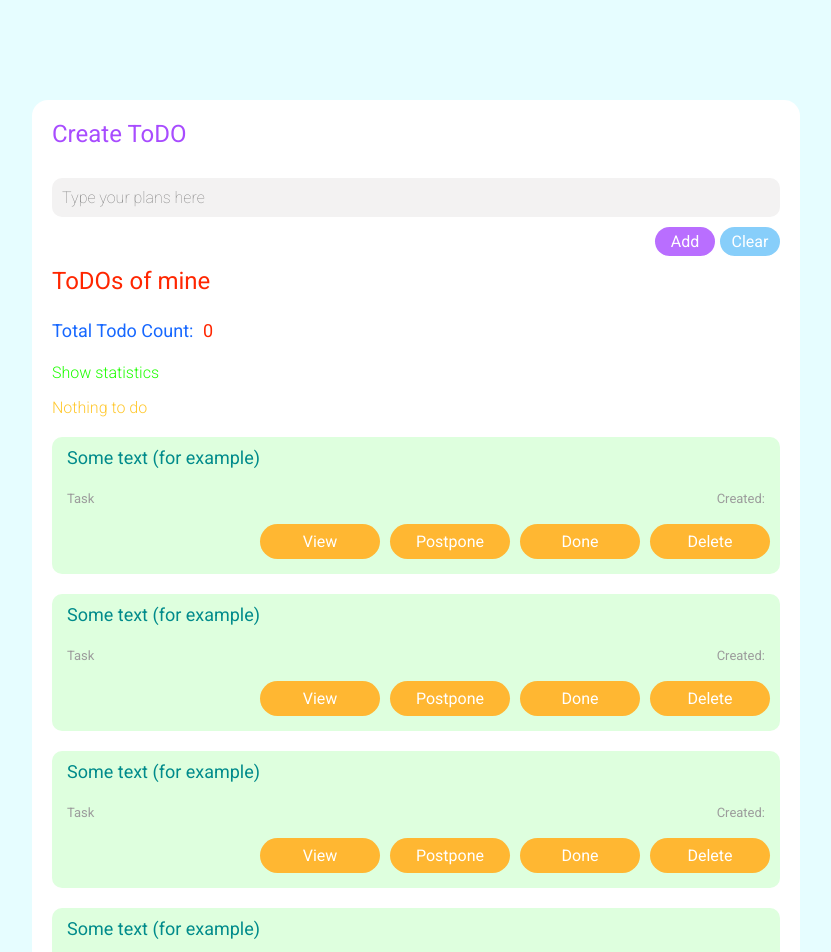
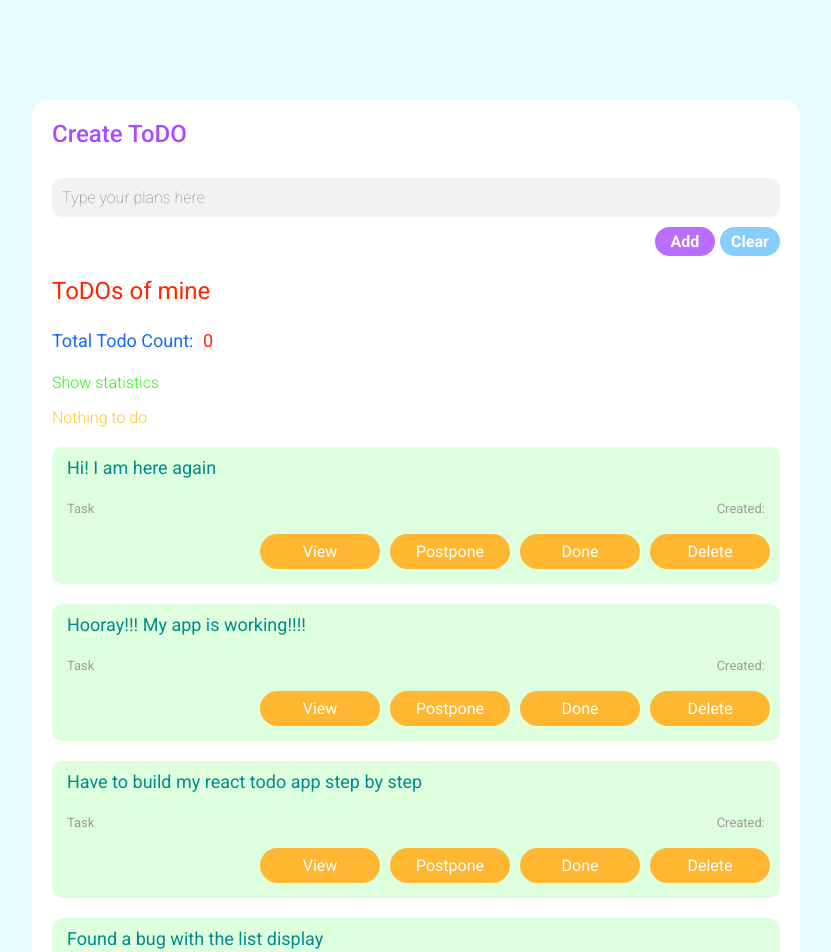
Before and after one commit to Presnia/todo-react-nd, a React (Create React App) app: page / in a window 1280 px wide. Shown: the top 952 px of the page, without its empty margins (224-1055 px from the left). Built offline with nearby package versions, Linux system fonts and the light colour scheme.

Commit message:
Todo list is wrapped in <ul> and item in <li>. Corrected slyles and paths

```diff
--- a/src/App.js
+++ b/src/App.js
@@ -1,15 +1,13 @@
 import React from "react";
 import './App.css';
 import EditForm from "./edit-form/EditForm";
-import TodoList from "./todo-list/TodoList";
+import TodoPage from "./todo-page/TodoPage";
 
-function App() {
-  return (
-      <div className="App-container">
+const App = ({ allTodo }) => (
+    <div className="App-container">
         <EditForm />
-        <TodoList />
+        <TodoPage allTodo={ allTodo }/>
       </div>
-  );
-}
+);
 
 export default App;
--- a/src/edit-form/EditForm.css
+++ b/src/edit-form/EditForm.css
@@ -5,13 +5,13 @@
 
 .edit-form-container h2 {
     margin: 0 0 30px;
-    font-weight: 400;
+    font-weight: 500;
     color: rgb(168, 76, 255);
 }
 
 form {
     display: block;
-    margin-bottom: 50px;
+    margin-bottom: 60px;
 }
 
 .form-row-left {
@@ -42,6 +42,7 @@ form {
     padding: 5px;
     border-radius: 20px;
     font-size: medium;
+    font-weight: bolder;
     border: none;
     color: #fff;
     cursor: pointer;
--- a/src/index.js
+++ b/src/index.js
@@ -2,10 +2,11 @@ import React from "react";
 import ReactDOM from "react-dom";
 import "./index.css";
 import App from "./App";
+import TodoStorage from "./todo-storage/TodoStorage";
 
 ReactDOM.render(
     <React.StrictMode>
-        <App />
+        <App allTodo={ TodoStorage }/>
     </React.StrictMode>,
     document.getElementById("root")
 );
--- a/src/info-block/InfoBlock.js
+++ b/src/info-block/InfoBlock.js
@@ -1,12 +1,12 @@
 import './InfoBlock.css';
 
-const InfoBlock = ({ state }, { dateCreated }) => (
+const InfoBlock = ({ todo }) => (
     <div className="info-block">
         <p className="status-panel">
-            Task { state }
+            Task
         </p>
         <p className="created-date-panel">
-            Created: { dateCreated }
+            Created:
         </p>
     </div>
 );
--- a/src/todo-item/TodoItem.js
+++ b/src/todo-item/TodoItem.js
@@ -2,14 +2,11 @@ import './TodoItem.css';
 import Text from "../text/Text";
 import InfoBlock from "../info-block/InfoBlock";
 import ControlBlock from "../control-block/ControlBlock";
-import TodoStorage from "../todo-storage/TodoStorage";
 
-
-
-const TodoItem = ({ state }, { text }) => (
+const TodoItem = ({ todo }) => (
     <div className="item">
-        <Text text="Some text (for example)"/>
-        <InfoBlock state={ state } />
+        <Text text={ todo.text }/>
+        <InfoBlock state={ todo.state } />
         <ControlBlock />
     </div>
 );
--- a/src/todo-list/TodoList.css
+++ b/src/todo-list/TodoList.css
@@ -1,44 +1,7 @@
-#todo-text {
-    width: 100%;
-    font-size: 16px;
+.todo-list li{
+    list-style-type: none;
 }
 
-#total-counter-text {
-    font-weight: 400;
-    font-size: large;
-    color: rgb(23, 104, 255);
+.todo-list ul {
+    padding-left: 0;
 }
-
-.todo-list-container h2 {
-    font-weight: 400;
-    color: rgb(255, 38, 0);
-
-}
-
-#total-counter-number {
-    padding-left: 5px;
-    font-weight: 400;
-    font-size: 18px;
-    color: rgb(255, 38, 0);
-}
-
-.list-filter-container {
-    margin: 16px 0;
-}
-
-.list-filter-container a {
-    width: 16%;
-    font-weight: 300;
-    color: rgb(30, 255, 0);
-    text-decoration: none;
-    cursor: pointer;
-}
-
-.list-filter-container a:hover {
-    color: rgb(7, 202, 0);
-}
-
-.empty-list {
-    font-weight: 300;
-    color: rgb(255, 200, 47);
-}
--- a/src/todo-list/TodoList.js
+++ b/src/todo-list/TodoList.js
@@ -1,29 +1,13 @@
-import React from 'react';
-import './TodoList.css';
-import TodoItem from '../todo-item/TodoItem';
-import ListFilter from "../list-filter/ListFilter";
-import TodoStorage from "../todo-storage/TodoStorage";
+import React from "react";
+import TodoItem from "../todo-item/TodoItem";
+import './TodoList.css'
 
-const AllTodo = TodoStorage.map(() => (<TodoItem />));
-
-function TodoList() {
-    return (
-        <div className="todo-list-container">
-            <h2>ToDOs of mine</h2>
-            <h2>
-                <span id="total-counter-text">Total Todo Count: </span>
-                <span id="total-counter-number">0</span>
-            </h2>
-            <ListFilter />
-            <div className="todo-list">
-                <div className="empty-list">Nothing to do</div>
-            </div>
-
-            <div id="todo-list" className="todo-list">
-                { AllTodo }
-            </div>
-        </div>
-    );
-}
+const TodoList = ({ allTodo }) =>
+    <ul>
+      { allTodo.map((todo) =>
+          <li key={todo.id}>
+              <TodoItem todo={todo}/>
+          </li>) }
+    </ul>;
 
 export default TodoList;
--- /dev/null
+++ b/src/todo-page/TodoPage.css
@@ -0,0 +1,44 @@
+#todo-text {
+    width: 100%;
+    font-size: 16px;
+}
+
+#total-counter-text {
+    font-weight: 400;
+    font-size: large;
+    color: rgb(23, 104, 255);
+}
+
+.todo-list-container h2 {
+    font-weight: 400;
+    color: rgb(255, 38, 0);
+
+}
+
+#total-counter-number {
+    padding-left: 5px;
+    font-weight: 400;
+    font-size: 18px;
+    color: rgb(255, 38, 0);
+}
+
+.list-filter-container {
+    margin: 16px 0;
+}
+
+.list-filter-container a {
+    width: 16%;
+    font-weight: 300;
+    color: rgb(30, 255, 0);
+    text-decoration: none;
+    cursor: pointer;
+}
+
+.list-filter-container a:hover {
+    color: rgb(7, 202, 0);
+}
+
+.empty-list {
+    font-weight: 300;
+    color: rgb(255, 200, 47);
+}
--- /dev/null
+++ b/src/todo-page/TodoPage.js
@@ -0,0 +1,26 @@
+import React from 'react';
+import './TodoPage.css';
+import TodoList from "../todo-list/TodoList";
+import ListFilter from "../list-filter/ListFilter";
+import TodoStorage from "../todo-storage/TodoStorage";
+
+function TodoPage({ allTodo }) {
+    return (
+        <div className="todo-list-container">
+            <h2>ToDOs of mine</h2>
+            <h2>
+                <span id="total-counter-text">Total Todo Count: </span>
+                <span id="total-counter-number">0</span>
+            </h2>
+
+            <ListFilter />
+
+            <div className="todo-list">
+                <div className="empty-list">Nothing to do</div>
+                <TodoList allTodo={ allTodo }/>
+            </div>
+        </div>
+    );
+}
+
+export default TodoPage;
```
Also changed, not shown: 1 other file (tests, documents, lock files or other folders).
